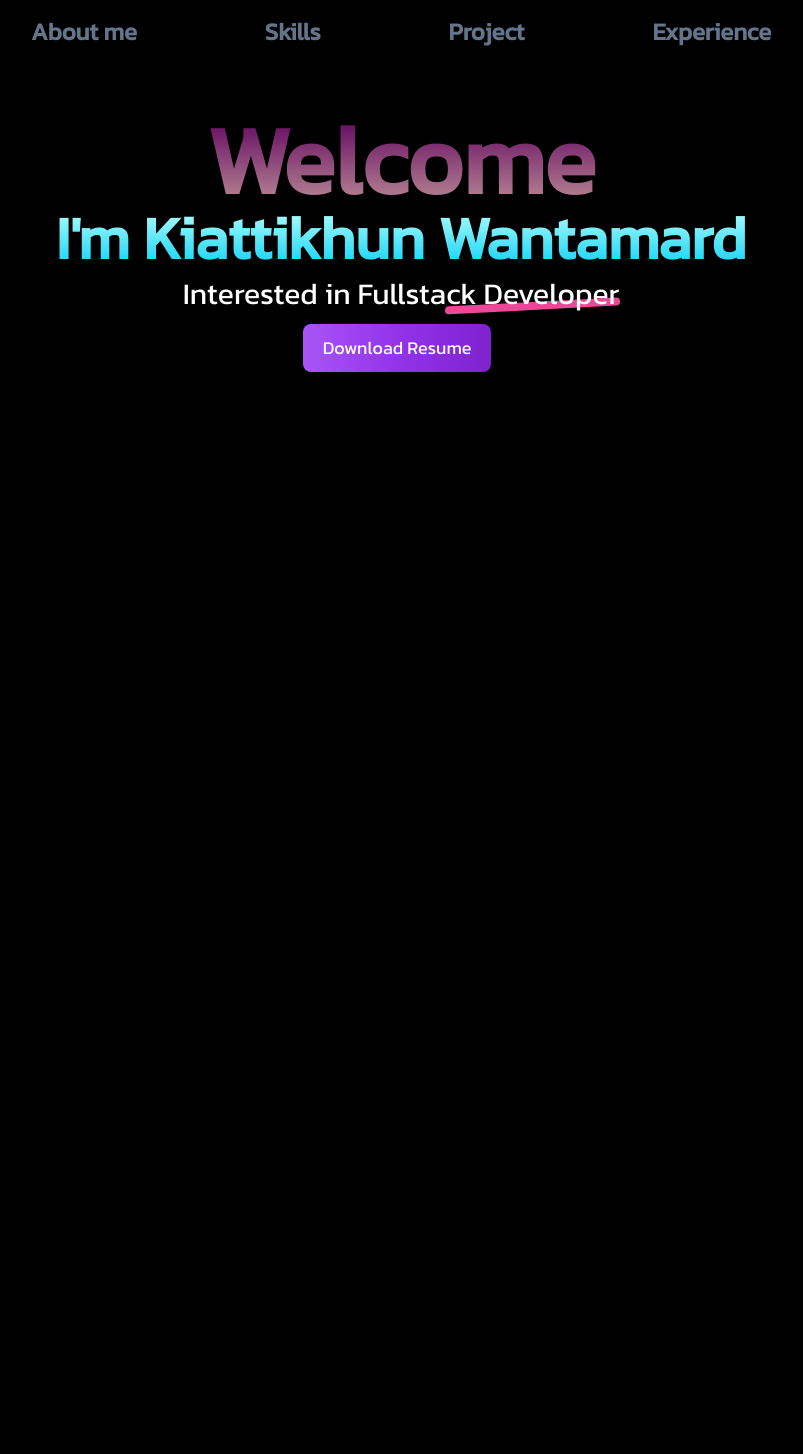
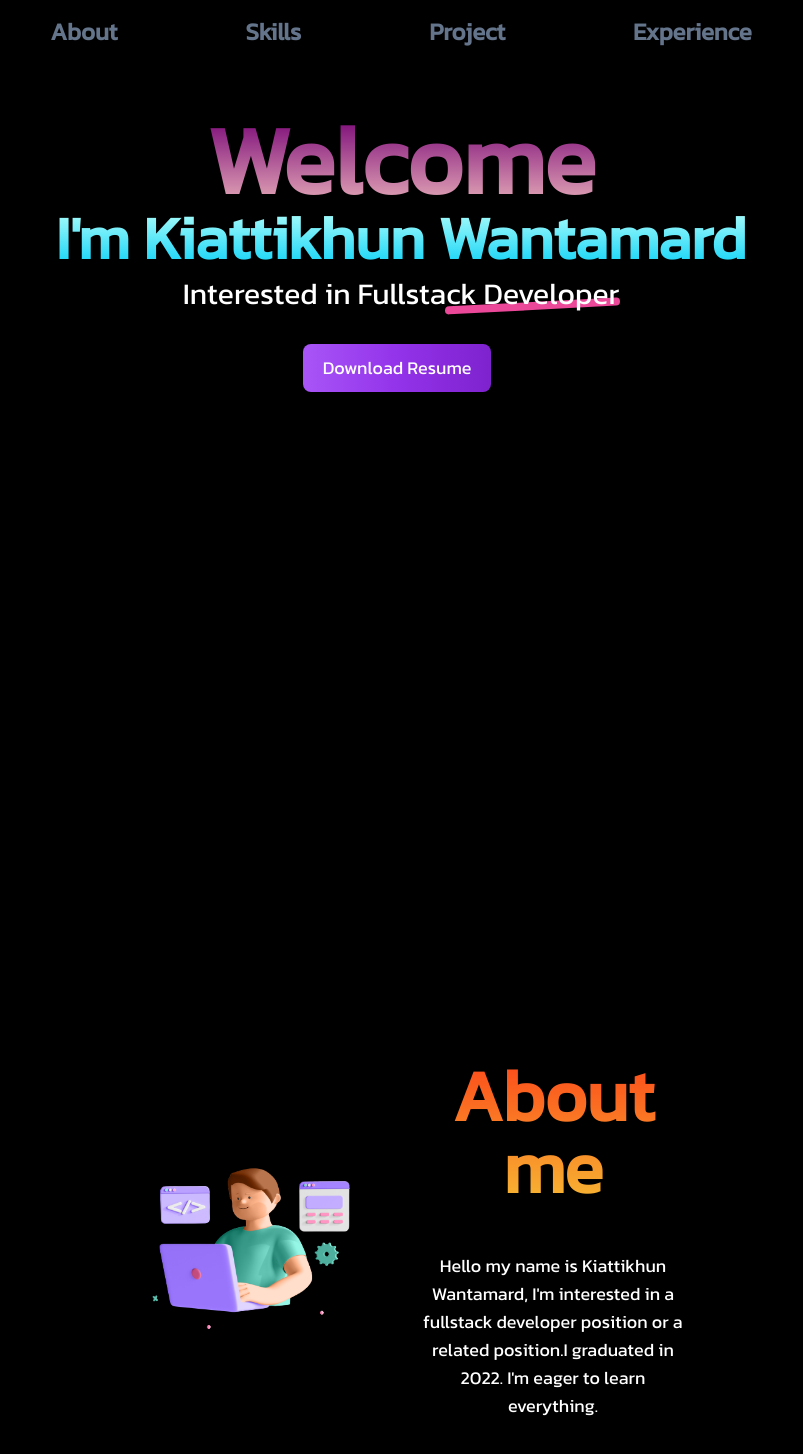
Before and after one commit to Kiattikhun-W/kiattikhun-web, a React (Vite) app: page / in a window 1280 px wide. Shown: the top 1454 px of the page, without its empty margins (239-1042 px from the left). Before the commit the page ends 800 px from the top, so only its background shows below. Built offline with nearby package versions, Linux system fonts and the light colour scheme.

Commit message:
add about section

```diff
--- a/src/components/Content.jsx
+++ b/src/components/Content.jsx
@@ -14,10 +14,10 @@ const Content = () => {
             <div
                 className={'flex flex-col justify-center items-center  bg-no-repeat bg-left py-28 p-8'}>
                 <div className={''}>
-                    <h1 className="text-8xl font-extrabold animate-pulse text-transparent bg-clip-text bg-gradient-to-b from-[#800080] to-[#ffc0cb] text-center">
+                    <h1 className="text-7xl lg:text-8xl font-extrabold animate-pulse text-transparent bg-clip-text bg-gradient-to-b from-[#800080] to-[#ffc0cb] text-center">
                         Welcome
                     </h1>
-                    <h1 className="text-6xl font-extrabold text-transparent bg-clip-text bg-gradient-to-b from-[#B2FEFA] to-[#0ED2F7] text-center">
+                    <h1 className="text-4xl lg:text-6xl font-extrabold text-transparent bg-clip-text bg-gradient-to-b from-[#B2FEFA] to-[#0ED2F7] text-center">
                         I'm Kiattikhun Wantamard
                     </h1>
                 </div>
@@ -31,7 +31,7 @@ const Content = () => {
                         </span>
                      </span>
                 </div>
-                <div className={''}>
+                <div className={'mt-5'}>
                     <a href={resume} target="_blank">
                         <button type="button"
 
@@ -41,6 +41,28 @@ const Content = () => {
                     </a>
 
                 </div>
+                <div
+                    className={'grid place-items-center grid-cols-1 lg:grid-cols-2 mt-[12rem] md:mt-[40rem] w-full lg:w-2/4'}>
+                    <div className={''}>
+                        <img src={devpic} alt={'dev-pic'}/>
+                    </div>
+                    <div className={' place-items-center p-5'}>
+                        <div>
+                            <p className={'text-center  text-5xl md:text-7xl  text-transparent font-extrabold bg-clip-text bg-gradient-to-b from-[#fc4a1a] to-[#f7b733]'}>About
+                                me</p>
+
+                        </div>
+                        <div id={'aboutSection'}>
+                            <p className={' text-center text-lg font-medium mt-5 md:mt-12 text-white '}>
+                                Hello my name is Kiattikhun Wantamard, I'm interested in a fullstack developer position
+                                or a related position.I graduated in 2022.
+                                I'm eager to learn everything.
+                            </p>
+                        </div>
+                    </div>
+
+
+                </div>
             </div>
 
 
--- a/src/components/Navbar.jsx
+++ b/src/components/Navbar.jsx
@@ -1,13 +1,19 @@
 const Navbar = () => {
+    const navId = ['About', 'Skills', 'Project', 'Experience']
+    const handleNav = (name) => {
+        let sectionId = `${name.toLowerCase()}Section`
+        document.getElementById(sectionId).scrollIntoView({behavior: "smooth"})
+    }
     return (
         <nav className={'fixed top-0 left-0 right-0  flex items-center justify-center w-full z-20 backdrop-blur-sm'}>
             <ul className={'flex flex-row items-center justify-center w-full my-4  text-md lg:text-2xl '}>
-                <li className="px-4 font-semibold  text-slate-500 md:mx-12 hover:text-white hover:cursor-pointer">About
-                    me
-                </li>
-                <li className="px-4 font-semibold   text-slate-500 md:mx-12 hover:text-white hover:cursor-pointer">Skills</li>
-                <li className="px-4 font-semibold   text-slate-500 md:mx-12 hover:text-white hover:cursor-pointer">Project</li>
-                <li className="px-4 font-semibold    text-slate-500 md:mx-12 hover:text-white hover:cursor-pointer">Experience</li>
+                {navId.map((nav) => <li
+                    key={nav}
+                    onClick={() => handleNav(nav)}
+                    className="px-4 font-semibold  text-slate-500 md:mx-12 hover:text-white hover:cursor-pointer">{nav}
+
+                </li>)}
+
             </ul>
         </nav>
     )
```
